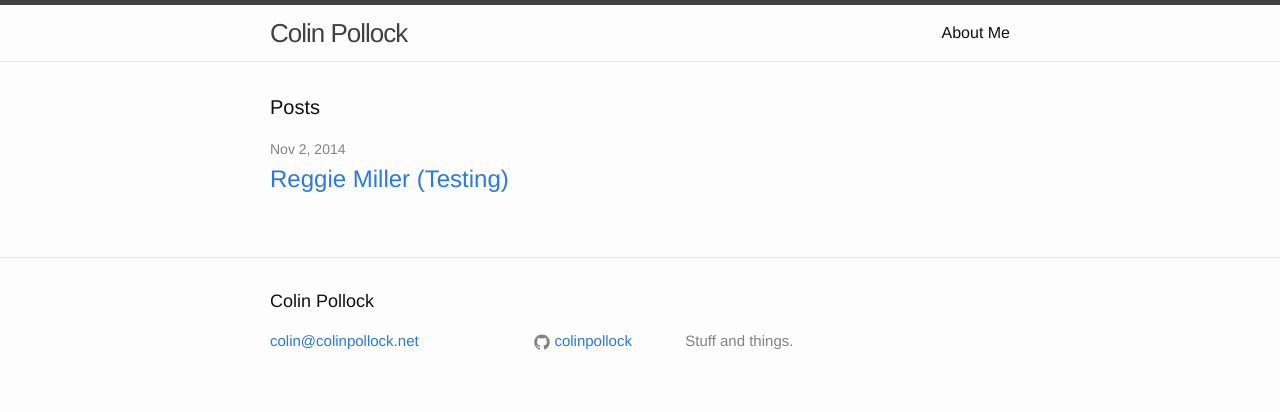
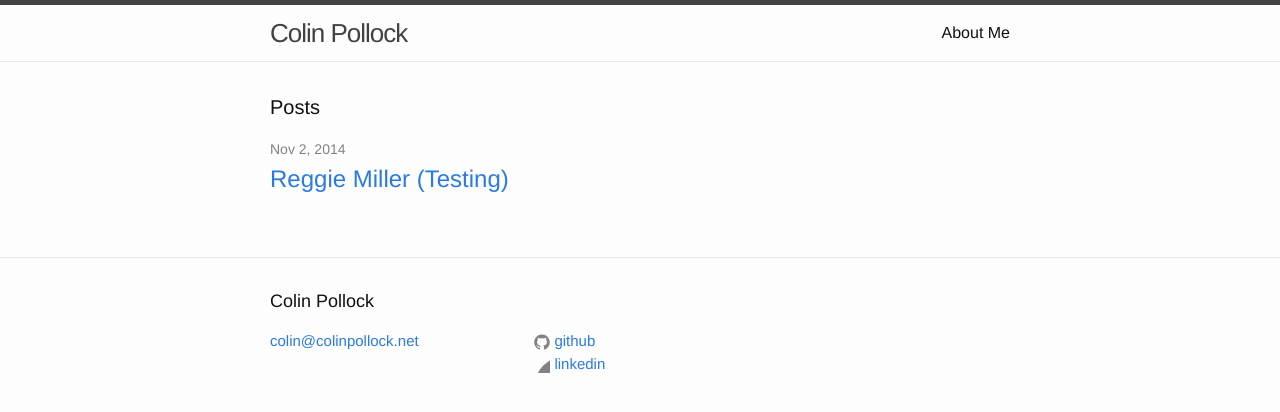
Before and after one commit to colinpollock/colinpollock.github.io, a Jekyll site: the page built from index.html, in a window 1280 px wide. Shown: the top 412 px of the page. Built offline with Jekyll 4.4.1, drawn with Linux system fonts in a browser that asks for light colours.

Commit message:
Updates to footer.

```diff
--- a/_config.yml
+++ b/_config.yml
@@ -1,12 +1,12 @@
 # Site settings
 title: Colin Pollock
 email: colin@colinpollock.net
-description: >
-  Stuff and things.
+description: ""
 baseurl: ""
 url: "http://colinpollock.github.io"
 github_username:  colinpollock
-#twitter_username: meh
+linkedin_name: pollockcolin
+#twitter_username: ""
 
 # Build settings
 markdown: kramdown
--- a/_includes/footer.html
+++ b/_includes/footer.html
@@ -25,7 +25,8 @@
                 </svg>
               </span>
 
-              <span class="username">{{ site.github_username }}</span>
+              <!--<span class="username">{{ site.github_username }}</span> -->
+              <span class="username">github</span>
             </a>
           </li>
           {% endif %}
@@ -40,10 +41,26 @@
                 </svg>
               </span>
 
-              <span class="username">{{ site.twitter_username }}</span>
+              <span class="username">twitter</span>
             </a>
           </li>
           {% endif %}
+
+          {% if site.linkedin_name %}
+          <li>
+            <a href="https://linkedin.com/in/{{ site.linkedin_name}}">
+              <span class="icon  icon--twitter">
+                <svg viewBox="0 0 16 16">
+
+    <path d="M0.449161376,30 C0.449161376,13.4314567 13.6795217,0 30,0 C46.3204783,0 59.5508386,13.4314567 59.5508386,30 C59.5508386,46.5685433 46.3204783,60 30,60 C13.6795217,60 0.449161376,46.5685433 0.449161376,30 Z M0.449161376,30" fill="#007BB6" sketch:type="MSShapeGroup"></path>
+                </svg>
+              </span>
+
+              <span class="username">linkedin</span>
+            </a>
+          </li>
+          {% endif %}
+
         </ul>
       </div>
 
```
